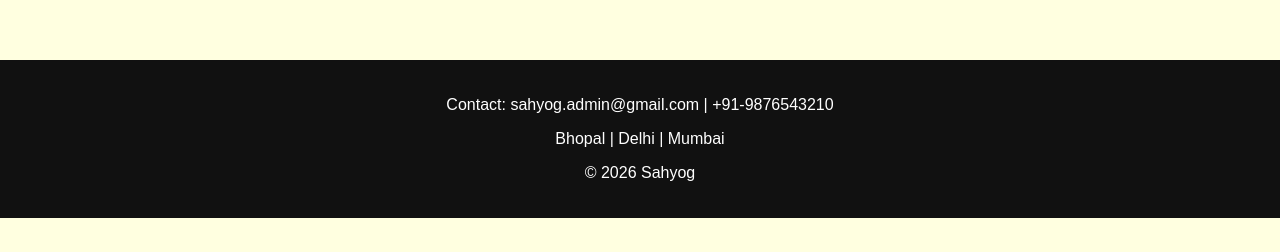
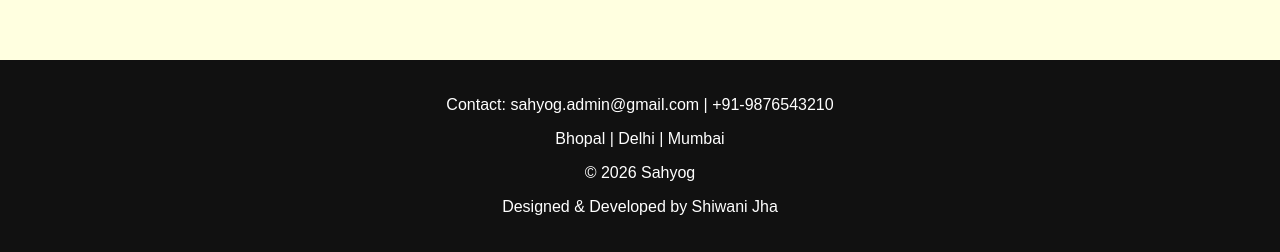
Before and after one commit to shiwanijha48-bot/sahyog-django-ecommerce, a Django app: page /admin-dashboard/ in a window 1280 px wide. Shown: the part 2545-2797 px from the top of the page. Before the commit the page ends 2763 px from the top, so only its background shows below. Run offline with Django 5.2, Linux system fonts and the light colour scheme; a user stored in the database is signed in; data comes from the database, SQL or seed files in the repository; both versions use the stored data as it was after the commit.

Commit message:
Added developer credit in footer

```diff
--- a/templates/base.html
+++ b/templates/base.html
@@ -51,6 +51,8 @@
     <p>Contact: sahyog.admin@gmail.com | +91-9876543210</p>
     <p>Bhopal | Delhi | Mumbai</p>
     <p>© 2026 Sahyog</p>
+    <p>Designed & Developed by Shiwani Jha</p>
+
 </div>
 
 </body>
```
Also changed, not shown: db.sqlite3.
